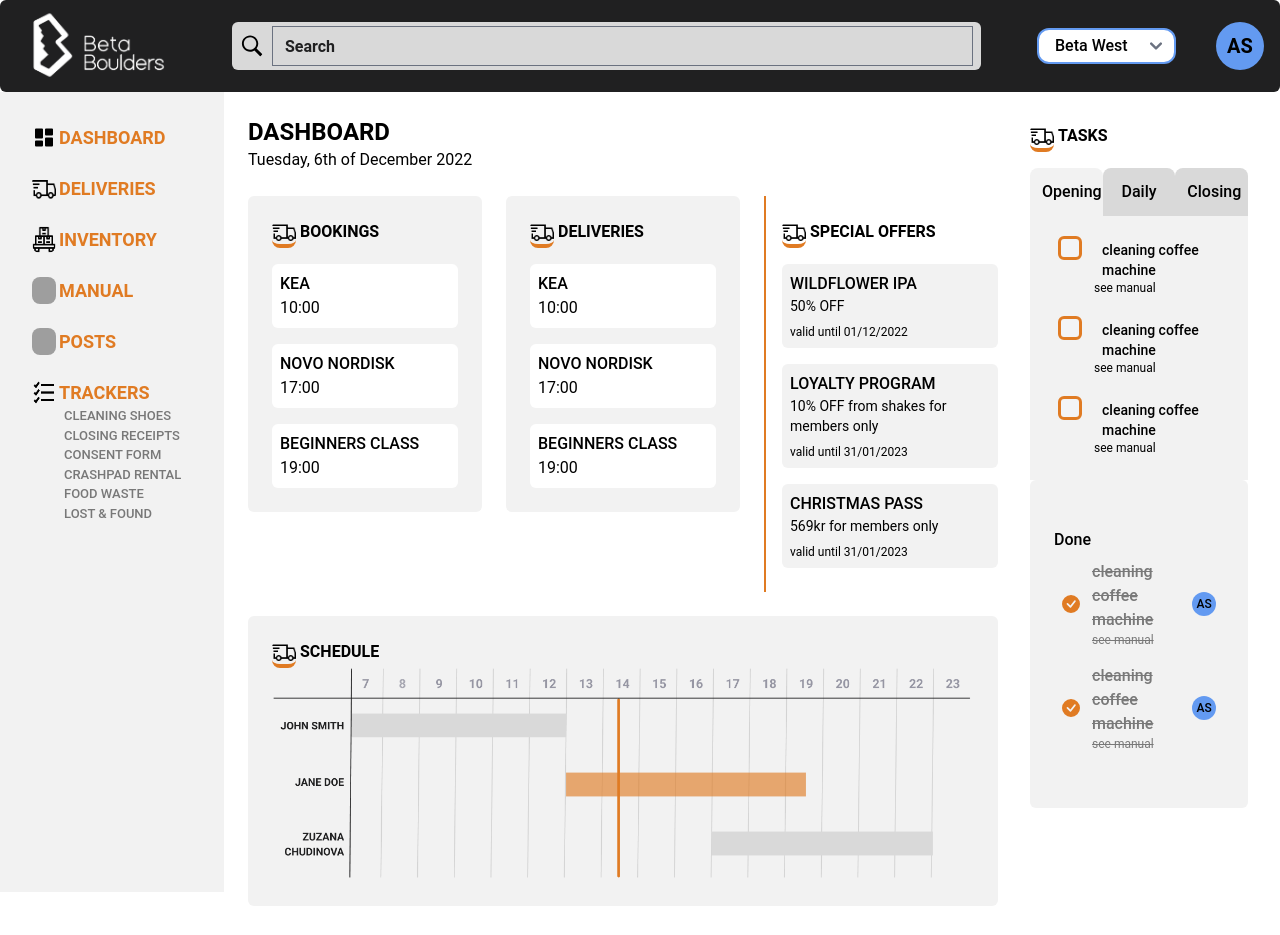
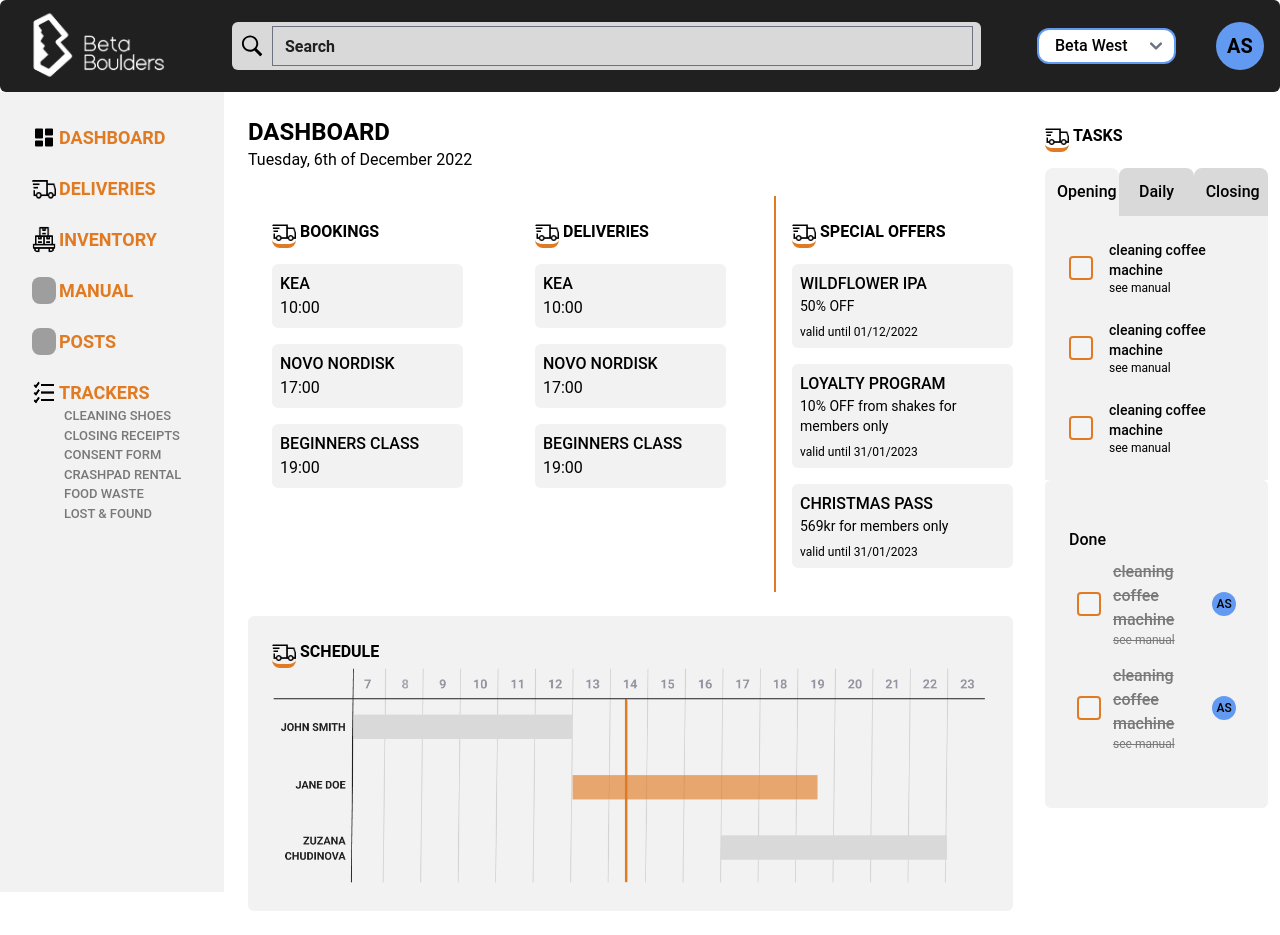
Before and after one commit to zuzik772/4th_semester_final_project, a React (Create React App) app: page / in a window 1280 px wide. Built offline with nearby package versions, Linux system fonts and the light colour scheme; grey boxes are pictures that could not be loaded.

Commit message:
in progress

```diff
--- a/src/components/CardItem.jsx
+++ b/src/components/CardItem.jsx
@@ -1,6 +1,6 @@
 export default function CardItem(props) {
   return (
-    <div className="flex flex-col bg-white p-2">
+    <div className="flex flex-col bg-light p-2">
       <h4 className="uppercase font-medium">{props.title}</h4>
       <span>{props.time}</span>
     </div>
--- /dev/null
+++ b/src/components/Checkbox.jsx
@@ -0,0 +1,18 @@
+import { useState } from "react";
+export default function Checkbox(props) {
+  const [isChecked, setIsChecked] = useState(false);
+  function changeCheckbox() {
+    setIsChecked(!isChecked);
+  }
+
+  return (
+    <input
+      checked={isChecked}
+      onClick={changeCheckbox}
+      id="orange-checkbox"
+      type="checkbox"
+      value=""
+      className="w-6 h-6 text-accent bg-gray-100 rounded border-2 border-accent hover:ring-accent focus:ring-light dark:focus:ring-light"
+    />
+  );
+}
--- a/src/components/Tasks.jsx
+++ b/src/components/Tasks.jsx
@@ -9,7 +9,7 @@ export default function Tasks() {
         <button className="rounded-t-lg bg-darkerLight  p-0 sm:p-3 py-1">Daily</button>
         <button className="rounded-t-lg bg-darkerLight  p-0 sm:p-3 py-1">Closing</button>
       </div>
-      <ul className="flex flex-col gap-6 bg-light px-4 lg:px-8 py-6">
+      <ul className="flex flex-col gap-6 bg-light px-2 lg:pl-2 xl:px-6 py-6">
         <TasksListItem title="cleaning coffee machine" desc="see manual" />
         <TasksListItem title="cleaning coffee machine" desc="see manual" />
         <TasksListItem title="cleaning coffee machine" desc="see manual" />
--- a/src/components/TasksDoneItem.jsx
+++ b/src/components/TasksDoneItem.jsx
@@ -1,8 +1,8 @@
-import TaskDoneIcon from "./icons/TaskDoneIcon";
+import Checkbox from "./Checkbox";
 export default function TasksDoneItem(props) {
   return (
     <div className="flex items-center justify-start gap-3 px-4 lg:px-8 py-2">
-      <TaskDoneIcon />
+      <Checkbox />
       <div className="flex flex-col line-through opacity-50">
         <label htmlFor="task">{props.title}</label>
         <span className="text-xs">{props.desc}</span>
--- a/src/components/TasksListItem.jsx
+++ b/src/components/TasksListItem.jsx
@@ -1,16 +1,12 @@
+import Checkbox from "./Checkbox";
 export default function TasksListItem(props) {
   return (
     <li className="lowercase">
-      <div className="flex gap-4 leading-4">
-        {/* <input type="checkbox" id="task" name="task" className="scale-150" /> */}
-        <input
-          id="orange-checkbox"
-          type="checkbox"
-          value=""
-          className="scale-150 w-4 h-4 text-accent bg-gray-100 rounded border-2 border-accent hover:ring-accent ring-none"
-        />
+      <div className="flex gap-4 items-center leading-4">
+        <Checkbox />
+
         <div className="flex flex-col">
-          <label for="orange-checkbox" className="ml-2 text-sm font-medium">
+          <label for="orange-checkbox" className="text-sm font-medium">
             {props.title}
           </label>
           <span className="text-xs">{props.desc}</span>
--- a/src/pages/Dashboard.jsx
+++ b/src/pages/Dashboard.jsx
@@ -7,11 +7,11 @@ import SpecialOfferItem from "../components/SpecialOfferItem";
 import DashboardSubtitle from "../components/DashboardSubtitle";
 export default function Dashboard() {
   return (
-    <main className="p-0 sm:p-6 block lg:grid grid-cols-4 gap-6 w-full h-fit">
+    <main className="p-0 sm:p-6 sm:pr-1 block lg:grid grid-cols-4 gap-6 w-full h-fit">
       <div className="col-span-3">
         <MainTitle title="Dashboard" date={"Tuesday, 6th of December 2022"} />
       </div>
-      <div className="row-span-3 p-0 sm:p-2 mb-5 lg:mb-0">
+      <div className="min-w-fit row-span-3 p-0 sm:p-2 mb-5 lg:mb-0">
         <DashboardSubtitle
           title="Tasks"
           iconSource={deliveries}
@@ -19,7 +19,7 @@ export default function Dashboard() {
         />
         <Tasks />
       </div>
-      <div className="flex flex-col gap-4 h-fit bg-light p-2 sm:p-6 mb-5 lg:mb-0">
+      <div className="flex flex-col gap-4 h-fit p-2 sm:p-6 mb-5 lg:mb-0">
         <DashboardSubtitle
           title="Bookings"
           iconSource={deliveries}
@@ -27,7 +27,7 @@ export default function Dashboard() {
         />
         <Cards />
       </div>
-      <div className="flex flex-col gap-4 h-fit bg-light p-2 sm:p-6 mb-5 lg:mb-0">
+      <div className="flex flex-col gap-4 h-fit p-2 sm:p-6 mb-5 lg:mb-0">
         <DashboardSubtitle
           title="Deliveries"
           iconSource={deliveries}
```
